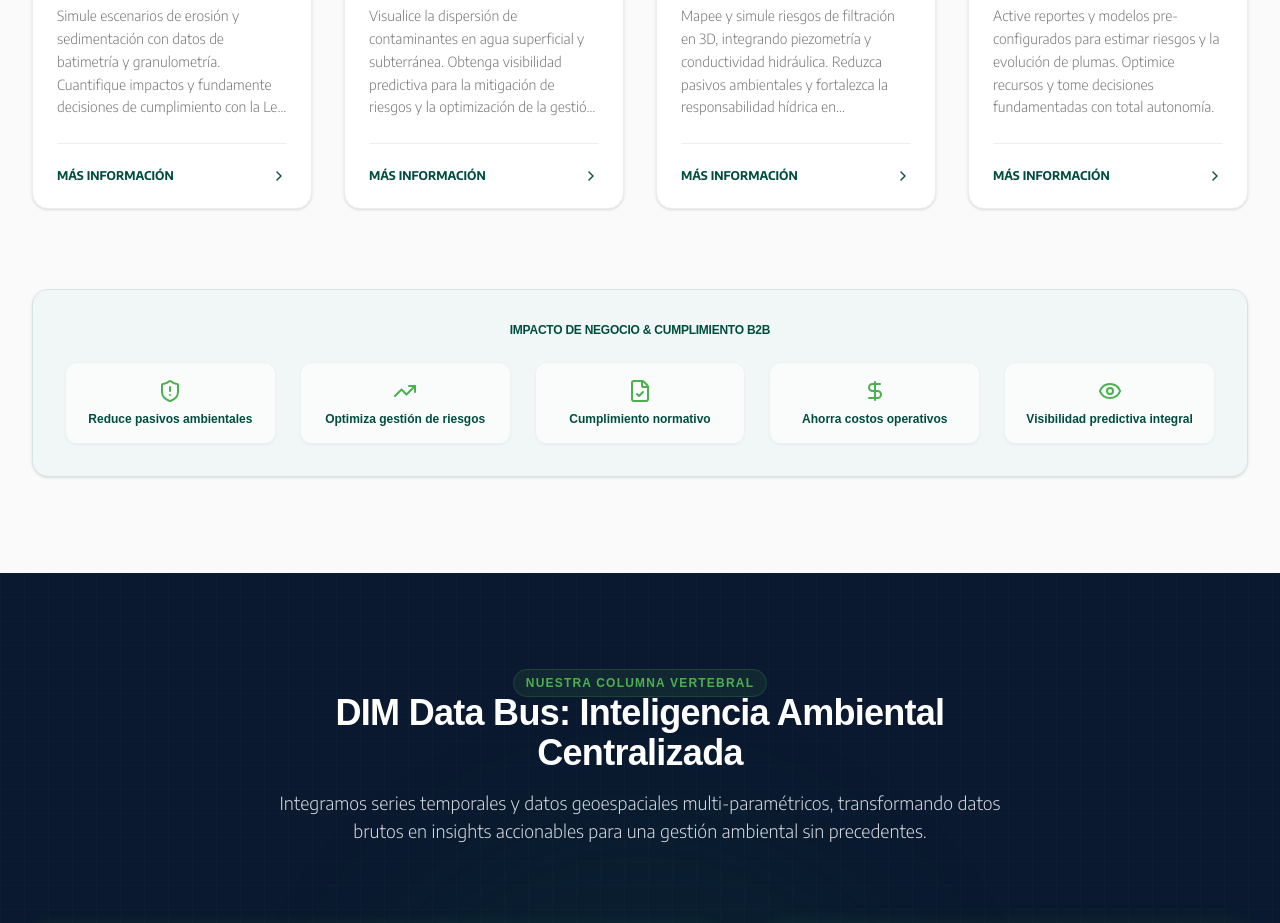
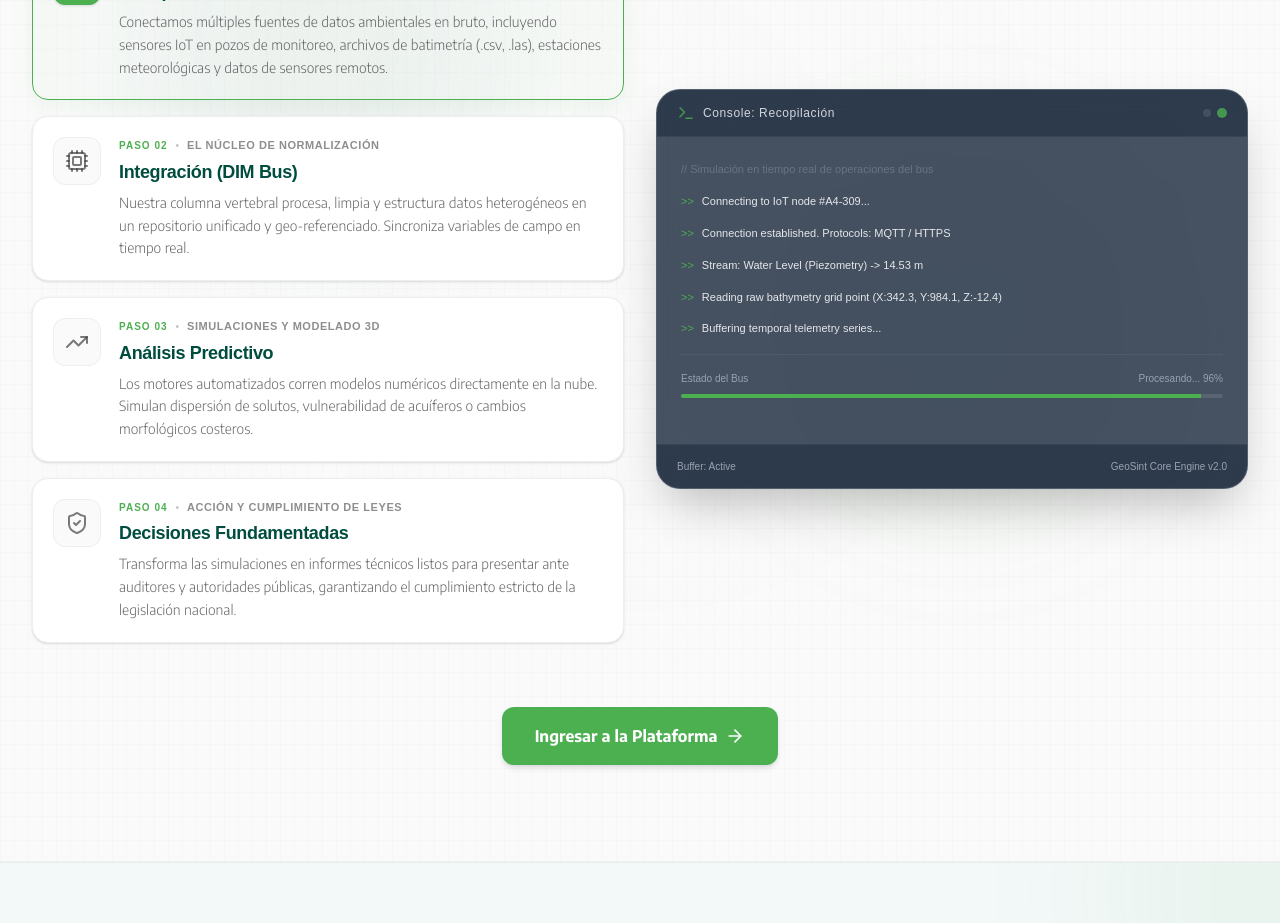
Before and after one commit to luisbree/geosint-landing, a Next.js app: page / in a window 1280 px wide. Shown: the part 1860-2783 px from the top of the page. Built offline with nearby package versions, Linux system fonts and the light colour scheme; a web font is replaced by a local one.

Commit message:
sin seccion soluciones

```diff
--- a/src/app/page.tsx
+++ b/src/app/page.tsx
@@ -1,7 +1,7 @@
 import React from "react";
 import Navbar from "@/components/Navbar";
 import Hero from "@/components/Hero";
-import Modules from "@/components/Modules";
+// import Modules from "@/components/Modules";
 import HowItWorks from "@/components/HowItWorks";
 import SuccessStories from "@/components/SuccessStories";
 import ContactForm from "@/components/ContactForm";
@@ -19,7 +19,7 @@
         <Hero />
 
         {/* Section 2: Modules / Soluciones */}
-        <Modules />
+        {/* <Modules /> */}
 
         {/* Section 3: How It Works / DIM Data Bus */}
         <HowItWorks />
--- a/src/components/Footer.tsx
+++ b/src/components/Footer.tsx
@@ -52,9 +52,11 @@
               <li>
                 <a href="#home" className="hover:text-accent transition-colors font-light">Inicio</a>
               </li>
+              {/*
               <li>
                 <a href="#modules" className="hover:text-accent transition-colors font-light">Soluciones Autogestivas</a>
               </li>
+              */}
               <li>
                 <a href="#how-it-works" className="hover:text-accent transition-colors font-light">DIM Data Bus Core</a>
               </li>
--- a/src/components/HowItWorks.tsx
+++ b/src/components/HowItWorks.tsx
@@ -1,7 +1,7 @@
 "use client";
 
 import React, { useState, useEffect } from "react";
-import { Database, Cpu, TrendingUp, CheckSquare, Terminal, ArrowRight, Play } from "lucide-react";
+import { Database, Cpu, TrendingUp, ShieldCheck, Terminal, ArrowRight } from "lucide-react";
 
 interface FlowStep {
   id: number;
@@ -62,7 +62,7 @@
     {
       id: 3,
       title: "Decisiones Fundamentadas",
-      icon: <CheckSquare className="h-6 w-6" />,
+      icon: <ShieldCheck className="h-6 w-6" />,
       subtitle: "Acción y Cumplimiento de Leyes",
       desc: "Transforma las simulaciones en informes técnicos listos para presentar ante auditores y autoridades públicas, garantizando el cumplimiento estricto de la legislación nacional.",
       logs: [
@@ -102,18 +102,18 @@
       <div
         key={step.id}
         onClick={() => handleStepClick(idx)}
-        className={`flex items-start space-x-4 p-5 rounded-2xl cursor-pointer border transition-colors duration-300 ${
+        className={`flex items-start space-x-4.5 p-5 rounded-2xl cursor-pointer border transition-all duration-300 ${
           isActive
-            ? "bg-marine-medium/90 border-accent shadow-[0_0_15px_rgba(76,175,80,0.15)]"
-            : "bg-marine-medium/30 border-white/5 hover:bg-marine-medium/50 hover:border-white/10"
+            ? "bg-accent-soft/20 border-accent text-neutral-text shadow-[0_4px_20px_rgba(76,175,80,0.08)]"
+            : "bg-white border-neutral-border hover:bg-neutral-bg hover:border-primary/20 shadow-sm"
         }`}
       >
         {/* Circle Icon Indicator */}
         <div
-          className={`relative flex items-center justify-center w-12 h-12 rounded-xl border transition-colors duration-300 shrink-0 ${
+          className={`relative flex items-center justify-center w-12 h-12 rounded-xl border transition-all duration-300 shrink-0 ${
             isActive
-              ? "bg-accent text-marine-dark border-accent"
-              : "bg-marine-dark text-gray-400 border-white/10"
+              ? "bg-accent text-white border-accent shadow-sm"
+              : "bg-neutral-bg text-neutral-text/70 border-neutral-border"
           }`}
         >
           {step.icon}
@@ -125,15 +125,15 @@
             <span className="text-[10px] uppercase font-technical font-bold tracking-widest text-accent">
               Paso 0{idx + 1}
             </span>
-            <span className="text-[10px] text-gray-500">•</span>
-            <span className="text-[11px] font-technical font-semibold text-gray-300">
+            <span className="text-[10px] text-neutral-text/30 font-technical">•</span>
+            <span className="text-[11px] font-technical font-semibold text-neutral-text/60 uppercase tracking-wider">
               {step.subtitle}
             </span>
           </div>
-          <h3 className="text-lg font-bold text-white">{step.title}</h3>
+          <h3 className="text-lg font-bold text-primary">{step.title}</h3>
 
           {/* Step Description - Always visible */}
-          <p className="text-sm text-gray-300 leading-relaxed font-light mt-2">
+          <p className="text-sm text-neutral-text/80 leading-relaxed font-light mt-1.5">
             {step.desc}
           </p>
         </div>
@@ -142,73 +142,62 @@
   };
 
   return (
-    <section id="how-it-works" className="py-24 bg-marine-dark text-white relative overflow-hidden">
-      {/* Absolute Background elements */}
-      <div className="absolute inset-0 bg-[linear-gradient(to_right,#ffffff03_1px,transparent_1px),linear-gradient(to_bottom,#ffffff03_1px,transparent_1px)] bg-[size:24px_24px] pointer-events-none" />
-      <div className="absolute top-1/2 left-1/2 -translate-x-1/2 -translate-y-1/2 w-[600px] h-[600px] bg-primary/10 rounded-full filter blur-3xl pointer-events-none" />
+    <section id="how-it-works" className="py-24 bg-radial from-accent-soft/10 via-neutral-bg to-neutral-bg border-y border-primary/5 relative overflow-hidden text-neutral-text">
+      {/* Background grids and abstract decorations */}
+      <div className="absolute inset-0 bg-[linear-gradient(to_right,#80808007_1px,transparent_1px),linear-gradient(to_bottom,#80808007_1px,transparent_1px)] bg-[size:14px_24px] pointer-events-none" />
+      <div className="absolute top-1/4 left-1/10 w-96 h-96 bg-primary/5 rounded-full filter blur-3xl pointer-events-none" />
+      <div className="absolute bottom-1/4 right-1/10 w-96 h-96 bg-accent/5 rounded-full filter blur-3xl pointer-events-none" />
 
       <div className="max-w-7xl mx-auto px-4 sm:px-6 lg:px-8 relative z-10">
+
         {/* Section Header */}
-        <div className="text-center max-w-3xl mx-auto mb-20 space-y-4">
-          <span className="text-accent text-xs font-technical font-bold uppercase tracking-widest bg-accent/10 px-3 py-1.5 rounded-full border border-accent/20">
-            Nuestra Columna Vertebral
-          </span>
-          <h2 className="text-3xl sm:text-4xl font-extrabold text-white">
-            DIM Data Bus: Inteligencia Ambiental Centralizada
+        <div className="text-center max-w-3xl mx-auto mb-20 space-y-4 flex flex-col items-center">
+          <div className="inline-flex items-center space-x-2 bg-primary-soft text-primary px-3.5 py-1.5 rounded-full text-xs font-semibold tracking-wide border border-primary/15 shadow-sm">
+            <span>Nuestra Columna Vertebral</span>
+          </div>
+
+          <h2 className="text-3xl sm:text-4xl font-extrabold text-primary leading-tight tracking-tight">
+            DIM Data Bus:{" "}
+            <span className="text-transparent bg-clip-text bg-gradient-to-r from-primary to-accent">
+              Inteligencia Ambiental Centralizada
+            </span>
           </h2>
-          <p className="text-base sm:text-lg text-gray-300 font-light">
+
+          <p className="text-base sm:text-lg text-neutral-text/85 max-w-2xl mx-auto font-light leading-relaxed">
             Integramos series temporales y datos geoespaciales multi-paramétricos, transformando datos brutos en insights accionables para una gestión ambiental sin precedentes.
           </p>
         </div>
 
         {/* Layout Grid */}
-        <div className="grid grid-cols-1 lg:grid-cols-12 gap-x-12 gap-y-4 items-stretch">
+        <div className="grid grid-cols-1 lg:grid-cols-12 gap-8 items-center">
 
-          {/* Row 1 Left: Step 1 Card */}
-          <div className="lg:col-span-7 order-1 lg:row-start-1">
-            {renderStepCard(0)}
+          {/* Left Column: Interactive Steps List (6 cols) */}
+          <div className="lg:col-span-6 flex flex-col space-y-4">
+            {steps.map((_, idx) => renderStepCard(idx))}
           </div>
 
-          {/* Row 1 Right: Access Platform Button */}
-          <a
-            href="http://localhost:9003"
-            target="_blank"
-            rel="noopener noreferrer"
-            className="lg:col-span-5 order-3 lg:order-2 lg:row-start-1 group relative w-full bg-accent hover:bg-accent-hover text-marine-dark hover:text-white font-heading font-extrabold tracking-wider uppercase text-sm py-5 lg:py-0 rounded-2xl transition-all duration-300 shadow-[0_0_20px_rgba(76,175,80,0.15)] hover:shadow-[0_0_35px_rgba(76,175,80,0.35)] flex items-center justify-center space-x-3 transform hover:-translate-y-0.5 border border-accent/20 cursor-pointer"
-          >
-            <span>INGRESAR A LA PLATAFORMA</span>
-            <ArrowRight className="h-5 w-5 transition-transform duration-300 group-hover:translate-x-1.5" />
-          </a>
-
-          {/* Row 2 Left: Steps 2, 3, 4 */}
-          <div className="lg:col-span-7 flex flex-col space-y-4 order-2 lg:order-3 lg:row-start-2">
-            {renderStepCard(1)}
-            {renderStepCard(2)}
-            {renderStepCard(3)}
-          </div>
-
-          {/* Row 2 Right: Console Terminal */}
-          <div className="lg:col-span-5 flex flex-col justify-end order-4 lg:row-start-2 self-end">
-            <div className="bg-marine-medium rounded-2xl overflow-hidden shadow-2xl border border-white/10 flex flex-col h-[350px]">
+          {/* Right Column: Console Terminal (6 cols) */}
+          <div className="lg:col-span-6 flex flex-col h-full justify-center">
+            <div className="glass-dark rounded-3xl overflow-hidden shadow-2xl border border-white/10 flex flex-col h-[400px]">
 
               {/* Terminal Title Bar */}
-              <div className="flex items-center justify-between px-4 py-3 bg-marine-dark/60 border-b border-white/5">
+              <div className="flex items-center justify-between px-5 py-3.5 bg-marine-dark/40 border-b border-white/5 relative z-30">
                 <div className="flex items-center space-x-2">
                   <Terminal className="h-4.5 w-4.5 text-accent animate-pulse" />
                   <span className="text-xs font-technical text-gray-300 tracking-wider">Console: {steps[activeStep].title}</span>
                 </div>
                 <div className="flex items-center space-x-1.5">
                   <span className="w-2 h-2 rounded-full bg-white/10" />
-                  <span className="w-2 h-2 rounded-full bg-accent animate-ping" />
+                  <span className="w-2.5 h-2.5 rounded-full bg-accent animate-pulse" />
                 </div>
               </div>
 
               {/* Console Logs Output */}
-              <div className="p-4 flex-1 font-technical text-[11px] space-y-3.5 overflow-y-auto leading-relaxed bg-marine-dark/40">
-                <div className="text-gray-500">// Simulación en tiempo real de operaciones del bus</div>
+              <div className="p-6 flex-1 font-technical text-[11px] space-y-3.5 overflow-y-auto leading-relaxed bg-transparent">
+                <div className="text-gray-500">{"// Simulación en tiempo real de operaciones del bus"}</div>
 
                 {steps[activeStep].logs.map((log, idx) => (
-                  <div key={idx} className="flex items-start space-x-2 animate-fadeIn">
+                  <div key={idx} className="flex items-start space-x-2">
                     <span className="text-accent shrink-0 select-none">&gt;&gt;</span>
                     <span className="text-gray-200">{log}</span>
                   </div>
@@ -230,7 +219,7 @@
               </div>
 
               {/* Console Footer */}
-              <div className="px-4 py-3 bg-marine-dark/60 border-t border-white/5 flex items-center justify-between text-[10px] font-technical text-gray-400">
+              <div className="px-5 py-3.5 bg-marine-dark/40 border-t border-white/5 flex items-center justify-between text-[10px] font-technical text-gray-400">
                 <span>Buffer: Active</span>
                 <span>GeoSint Core Engine v2.0</span>
               </div>
@@ -238,6 +227,20 @@
           </div>
 
         </div>
+
+        {/* Centered CTA Button at the bottom */}
+        <div className="mt-16 flex justify-center">
+          <a
+            href="http://localhost:9003"
+            target="_blank"
+            rel="noopener noreferrer"
+            className="group relative bg-accent hover:bg-accent-hover text-white px-8 py-4 rounded-xl font-bold text-center transition-all duration-200 shadow-md hover:shadow-lg hover:-translate-y-0.5 flex items-center justify-center space-x-2 border border-accent/10 cursor-pointer"
+          >
+            <span>Ingresar a la Plataforma</span>
+            <ArrowRight className="h-5 w-5 transition-transform duration-200 group-hover:translate-x-1" />
+          </a>
+        </div>
+
       </div>
     </section>
   );
--- a/src/components/Navbar.tsx
+++ b/src/components/Navbar.tsx
@@ -21,10 +21,10 @@
 
   return (
     <nav
-      className={`fixed top-0 left-0 right-0 z-50 transition-all duration-300 ${
+      className={`fixed top-0 left-0 right-0 z-50 transition-all duration-300 bg-white border-b border-neutral-border ${
         scrolled
-          ? "glass shadow-md py-3 border-b border-primary/10"
-          : "bg-transparent py-5"
+          ? "shadow-md py-3"
+          : "shadow-sm py-5"
       }`}
     >
       <div className="max-w-7xl mx-auto px-4 sm:px-6 lg:px-8">
@@ -47,12 +47,14 @@
             >
               Inicio
             </a>
+            {/*
             <a
               href="#modules"
               className="text-neutral-text/900 hover:text-primary font-medium transition-colors"
             >
               Soluciones
             </a>
+            */}
             <a
               href="#how-it-works"
               className="text-neutral-text/900 hover:text-primary font-medium transition-colors"
@@ -89,7 +91,7 @@
 
       {/* Mobile Menu */}
       {isOpen && (
-        <div className="md:hidden glass border-b border-primary/10 transition-all duration-200">
+        <div className="md:hidden bg-white border-b border-neutral-border transition-all duration-200">
           <div className="px-2 pt-2 pb-4 space-y-1 sm:px-3">
             <a
               href="#home"
@@ -98,6 +100,7 @@
             >
               Inicio
             </a>
+            {/*
             <a
               href="#modules"
               onClick={() => setIsOpen(false)}
@@ -105,6 +108,7 @@
             >
               Soluciones
             </a>
+            */}
             <a
               href="#how-it-works"
               onClick={() => setIsOpen(false)}
--- a/src/components/SuccessStories.tsx
+++ b/src/components/SuccessStories.tsx
@@ -19,34 +19,17 @@
   const testimonials: Testimonial[] = [
     {
       id: 1,
-      projectTitle: "Monitoreo Hídrico en Gran Obra Metropolitana",
-      metric: "-20%",
-      metricLabel: "Tiempo de Análisis Piezométrico",
-      consultora: "AquaSistemas Consultores",
-      quote: "La integración de series temporales en el DIM Data Bus nos permitió cruzar registros de conductividad y niveles de napa en minutos en lugar de semanas. La simulación 3D facilitó la aprobación del estudio ante las autoridades competentes.",
-      logoText: "AS"
-    },
-    {
-      id: 2,
-      projectTitle: "Evaluación de Vulnerabilidad para Corredor Logístico",
-      metric: "-15%",
-      metricLabel: "Reducción de Pasivos Ambientales",
-      consultora: "GeoEstructuras & Asociados",
-      quote: "Utilizando el Módulo de Acuíferos logramos mapear la vulnerabilidad DRASTIC de forma autónoma. Obtuvimos el sustento técnico y legal requerido por la Ley N° 25.688 sin tener que tercerizar costosas modelaciones.",
-      logoText: "GE"
-    },
-    {
-      id: 3,
-      projectTitle: "Estudio Geomorfológico y Canal de Acceso Portuario",
-      metric: "-40%",
-      metricLabel: "Costos Operativos de Simulación",
-      consultora: "Paraná Ingeniería Fluvial",
-      quote: "Poder subir nuestras nubes de puntos batimétricos y procesar la granulometría de sedimentos directamente en la plataforma GeoSint aceleró el proyecto. La autonomía para correr modelos de erosión transformó nuestra consultoría.",
-      logoText: "PF"
+      projectTitle: "Remediación por Derrame de Hidrocarburos",
+      metric: "-90%",
+      metricLabel: "Tiempo en Cuantificación de Contaminantes",
+      consultora: "Consultora de Ingeniería Ambiental",
+      quote: "Cuantificamos con precisión el volumen de hidrocarburos DRO en 2650 m³ de suelo afectado por un derrame en solo 2 horas. Esto representa una reducción de más del 90% en comparación con métodos tradicionales, permitiendo 'decisiones fundamentadas' inmediatas y optimizando la gestión de la remediación y el cumplimiento normativo, como la Ley Nacional N° 24.051 de Residuos Peligrosos.",
+      logoText: "IA"
     }
   ];
 
   useEffect(() => {
+    if (testimonials.length <= 1) return;
     const timer = setInterval(() => {
       setActiveIdx((prev) => (prev + 1) % testimonials.length);
     }, 6000);
@@ -101,7 +84,7 @@
             {/* Testimonial Quote (8 cols) */}
             <div className="md:col-span-8 space-y-6">
               <p className="text-base sm:text-lg text-neutral-text/95 font-light italic leading-relaxed">
-                "{testimonials[activeIdx].quote}"
+                &ldquo;{testimonials[activeIdx].quote}&rdquo;
               </p>
 
               {/* Author Metadata */}
@@ -123,6 +106,7 @@
           </div>
 
           {/* Navigation Controls */}
+          {testimonials.length > 1 && (
             <div className="flex justify-between items-center mt-8 pt-6 border-t border-neutral-border">
               {/* Slide Dots Indicator */}
               <div className="flex space-x-2">
@@ -156,6 +140,7 @@
                 </button>
               </div>
             </div>
+          )}
         </div>
 
         {/* Aggregated impact summary */}
```
Lines whose indentation alone changed are shown as unchanged.
